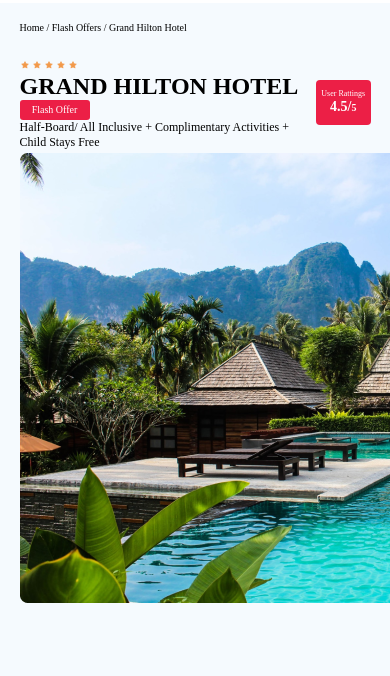
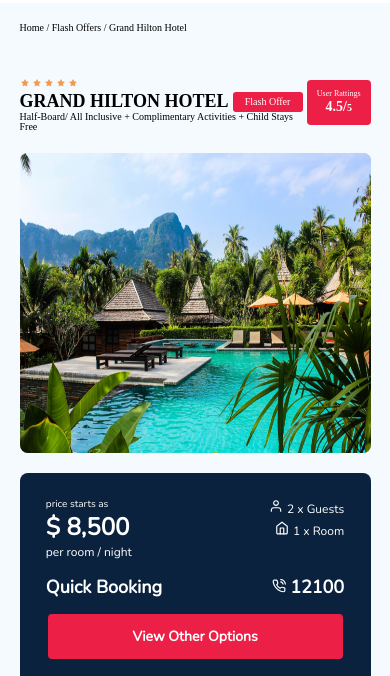
Before and after one commit to dnjs25/hotel-booking-website, a plain HTML site: page index.html in a window 390 px wide. Shown: the part 136-812 px from the top of the page. Drawn offline with nearby package versions, Linux system fonts and the light colour scheme; a web font is replaced by a local one.

Commit message:
Update hotel-detail section

```diff
--- a/style.css
+++ b/style.css
@@ -371,6 +371,21 @@ input::placeholder {
   font-size: 14px;
   line-height: 18px;
 }
+
+@media screen and (max-width: 414px) {
+  .hotel-name__information__title h2 {
+  font-size: 18px;
+  }
+}
+
+@media screen and (max-width: 414px) {
+  .hotel-name__information__summary {
+  font-size: 10px;
+  line-height: 10px;
+  margin: 0;
+}
+}
+
 /* ~~~ hotel-name */
 
 
@@ -383,6 +398,7 @@ input::placeholder {
 }
 
 .hotel-detail__right {
+  width: 100%;
   height: 450px;
   display: flex;
   flex-direction: column;
@@ -480,6 +496,40 @@ input::placeholder {
   line-height: 45px;
   color: #FFFFFF;
 }
+
+@media screen and (max-width: 414px) {
+  .hotel-detail  .container {
+    display: flex;
+    flex-direction: column;
+  }
+}
+
+
+@media screen and (max-width: 414px) {
+  .hotel-detail__slider {
+    height: 300px;
+    background: #C4C4C4;
+    border-radius: 8px;
+    margin-bottom: 20px;
+  }
+}
+
+@media screen and (max-width: 414px) {
+  .slider-photo {
+    width: 100%;
+    height: 300px;
+    background: #C4C4C4;
+    border-radius: 8px;
+  }
+}
+
+@media screen and (max-width: 414px) {
+  .hotel-detail__booking {
+    width: 100%;
+    height: 212px;
+  }
+}
+
 
 /* ~~~ hotel-detail */
 
```
